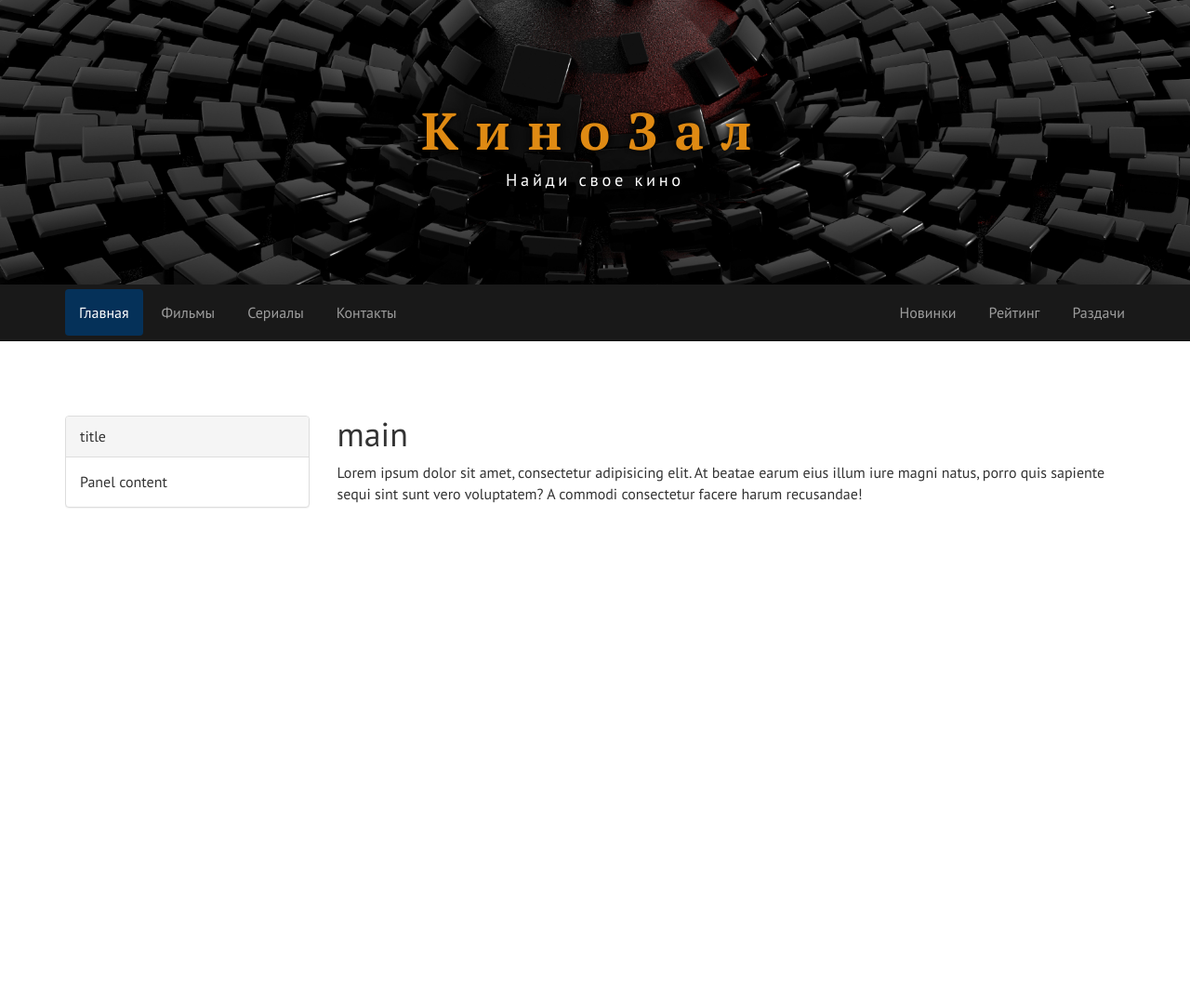
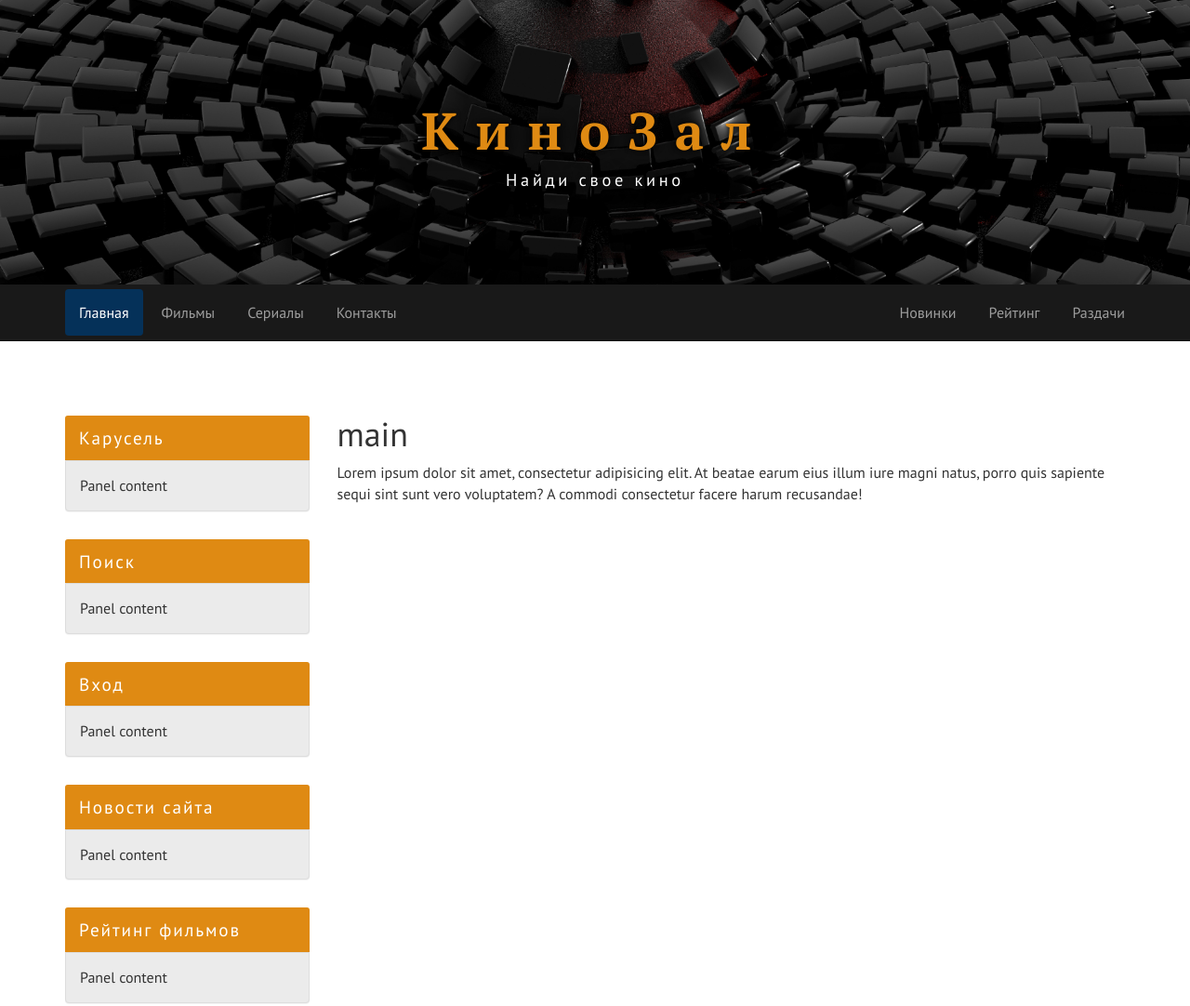
Before and after one commit to siniavskiialexandr/kinozal-temp, a website: page index.html in a window 1280 px wide. Shown: the whole page at 93% size. Before the commit the page ends 800 px from the top, so only its background shows below. Drawn offline with Linux system fonts and the light colour scheme.

Commit message:
сделали заготовки для работы с panal

```diff
--- a/assets/scss/_bootstrap-theming.scss
+++ b/assets/scss/_bootstrap-theming.scss
@@ -61,3 +61,24 @@
     margin-top: 0;
   }
 }
+
+.panel {
+  border: none;
+  background-color: darken($color-light, 8%);
+  margin-bottom: $gap * 2;
+
+  &-info{
+    .panel-heading {
+      border: none;
+      background-color: $color-accent;
+      color: $color-light;
+      font-size: 1.2rem;
+      letter-spacing: 0.1em;
+    }
+  }
+
+  &-body {
+    border: 1px solid $color-gray;
+    border-radius: 0 0 4px 4px;
+  }
+}
--- a/assets/scss/_main.scss
+++ b/assets/scss/_main.scss
@@ -1,3 +1,7 @@
+.main{
+  margin-bottom: $gap * 5.3333333;
+}
+
 //TODO: потом переделать на классы
 
 h1{
--- a/assets/scss/_sidebar.scss
+++ b/assets/scss/_sidebar.scss
@@ -0,0 +1,6 @@
+.left-sidebar {
+
+  .panel:last-of-type{
+
+  }
+}
--- a/index.html
+++ b/index.html
@@ -69,8 +69,37 @@
         voluptatem? A commodi consectetur facere harum recusandae!</p>
     </main>
     <aside class="left-sidebar col-lg-3 col-lg-pull-9 col-md-4 col-md-pull-8">
-      <div class="panel panel-default">
-        <div class="panel-heading">title</div>
+
+      <div class="vertical-slider panel panel-info">
+        <div class="panel-heading">Карусель</div>
+        <div class="panel-body">
+          Panel content
+        </div>
+      </div>
+
+      <div class="site-search panel panel-info">
+        <div class="panel-heading">Поиск</div>
+        <div class="panel-body">
+          Panel content
+        </div>
+      </div>
+
+      <div class="user-login panel panel-info">
+        <div class="panel-heading">Вход</div>
+        <div class="panel-body">
+          Panel content
+        </div>
+      </div>
+
+      <div class="site-news panel panel-info">
+        <div class="panel-heading">Новости сайта</div>
+        <div class="panel-body">
+          Panel content
+        </div>
+      </div>
+
+      <div class="top-films panel panel-info">
+        <div class="panel-heading">Рейтинг фильмов</div>
         <div class="panel-body">
           Panel content
         </div>
```
Also changed, not shown: assets/css/style.css.
